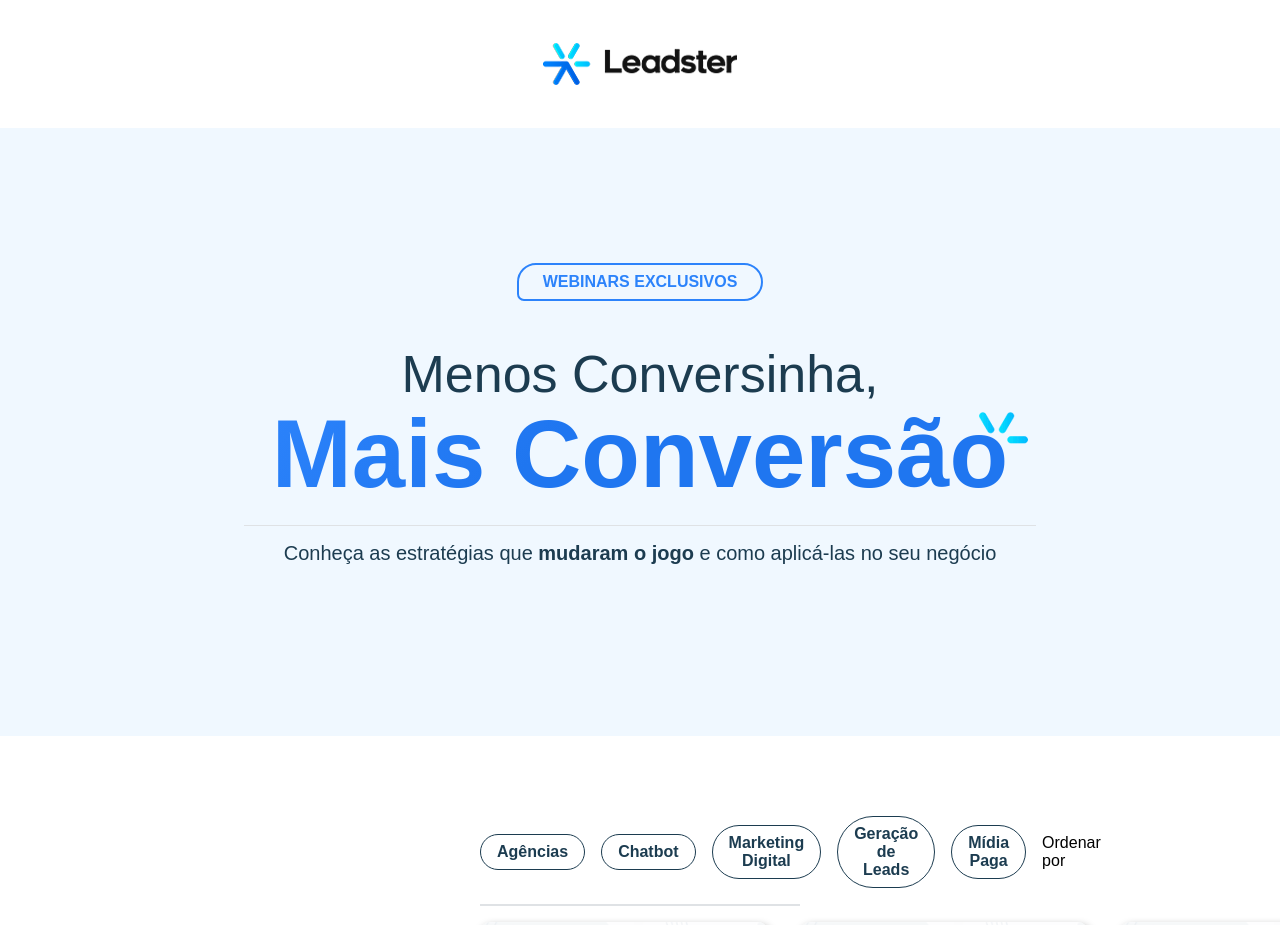
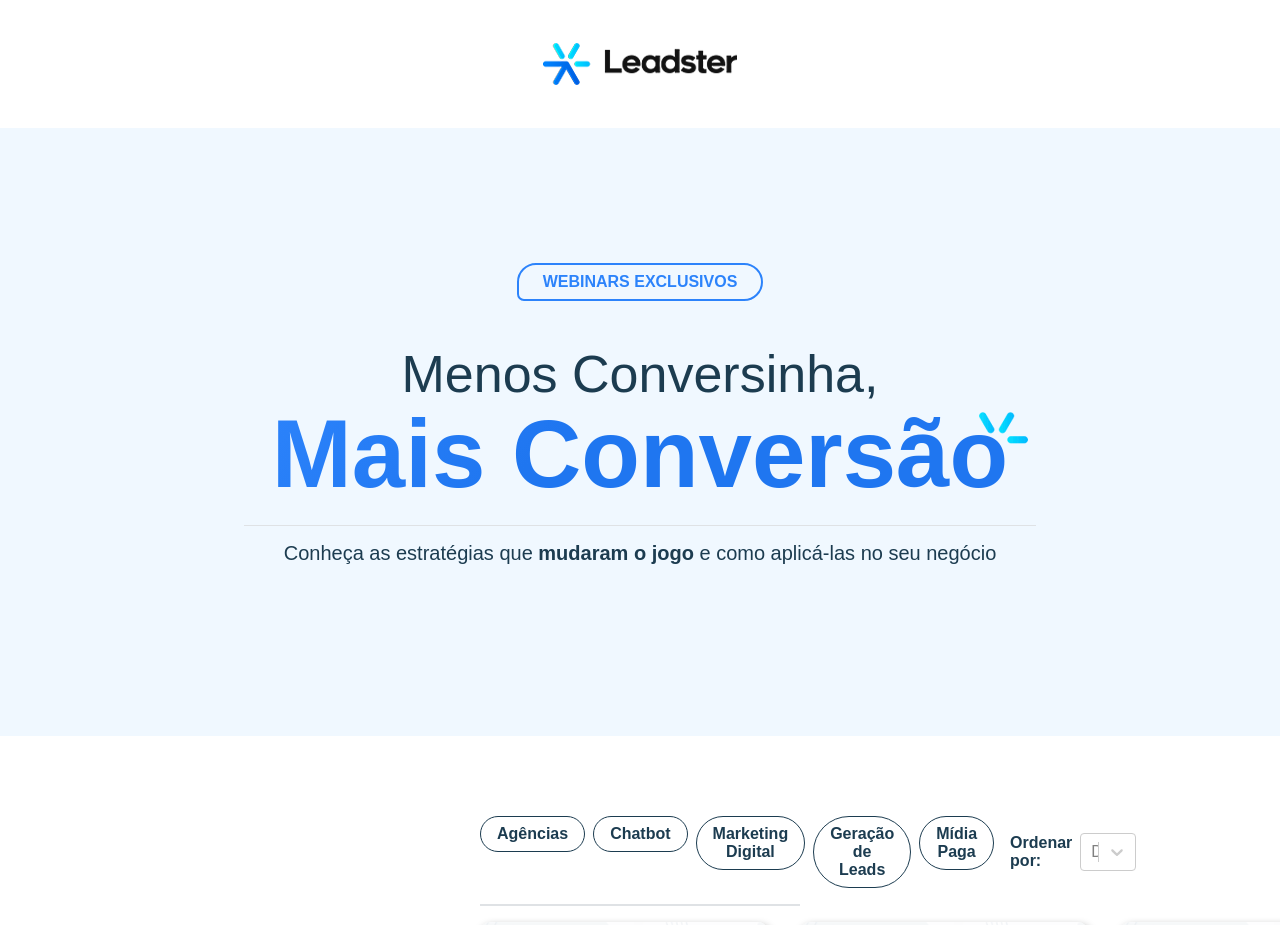
Before and after one commit to valentimm/leadster, a Next.js app: page / in a window 1280 px wide. Shown: the top 925 px of the page. Built offline with nearby package versions, Linux system fonts and the light colour scheme; a web font is replaced by a local one.

Commit message:
feat: created README

```diff
--- a/package.json
+++ b/package.json
@@ -16,6 +16,7 @@
     "next": "13.4.7",
     "react": "18.2.0",
     "react-dom": "18.2.0",
+    "react-select": "^5.7.3",
     "styled-components": "^5.3.11",
     "typescript": "5.1.5"
   },
--- a/src/pages/components/VideoContainer/components/VideoThumbnail/index.tsx
+++ b/src/pages/components/VideoContainer/components/VideoThumbnail/index.tsx
@@ -15,7 +15,6 @@ export default function VideoThumbnail({ image, title }: VideoThumbnailProps) {
           <img src={image} alt="Thumbnail" />
         </span>
       </Dialog.Trigger>
-
         <p>{title}</p>
     </StyleVideoThumbnail>
     </Dialog.Root>
--- a/src/pages/components/VideoContainer/index.tsx
+++ b/src/pages/components/VideoContainer/index.tsx
@@ -1,6 +1,9 @@
+import { useState } from "react";
+import Select from "react-select";
 import HeaderButton, { HeaderButtonProps } from "./components/HeaderButton";
 import VideoThumbnail, { VideoThumbnailProps } from "./components/VideoThumbnail";
 import StyleVideoContainer from "./style";
+
 
 export default function VideoContainer() {
   const titles: HeaderButtonProps[] = [
@@ -21,22 +24,36 @@ export default function VideoContainer() {
     { key: 28, image: "/thumbnail.png", title: "Como aumentar sua Geração de Leads feat. Traktor" },
     { key: 29, image: "/thumbnail.png", title: "Como aumentar sua Geração de Leads feat. Traktor" },
   ];
+
+  const options = [
+    { value: "recentes", label: "Mais recentes" },
+    { value: "antigos", label: "Mais antigos" },
+    { value: "populares", label: "Mais populares" },
+  ];
+
+  const [selectedOption, setSelectedOption] = useState(null);
   return (
     <StyleVideoContainer>
       <header>
+      <div className="buttons">
       {titles.map((title) => (
         <HeaderButton key={title.buttonKey} buttonKey={title.buttonKey} title={title.title} />
       ))}
-
+      </div>
       <div className="search">
-          <p>Ordenar por</p>
+        <p>Ordenar por: </p>
+        <Select
+          options={options}
+          value={selectedOption}
+          className="select"
+          placeholder="Data"
+        />
       </div>
       </header>
       <main>
         {videos.map((video) => (
         <VideoThumbnail key={video.key} image={video.image} title={video.title} />
         ))}
-
       </main>
       <footer>Página</footer>
     </StyleVideoContainer>
--- a/src/pages/components/VideoContainer/style.ts
+++ b/src/pages/components/VideoContainer/style.ts
@@ -13,6 +13,22 @@ const StyleVideoContainer = styled.div`
     border-bottom: 2px solid #dfe2e5;
     padding-bottom: 1rem;
     width: 100%;
+    .buttons {
+      display: flex;
+      flex-direction: row;
+      gap: 0.5rem;
+    }
+    .search {
+      display: flex;
+      flex-direction: row;
+      gap: 0.5rem;
+      align-items: center;
+
+      p {
+        font-weight: bold;
+        color: #1c3c50;
+      }
+    }
   }
   main {
     display: grid;
```
Also changed, not shown: 2 other files (tests, documents, lock files or other folders). Lines whose indentation alone changed are shown as unchanged.
